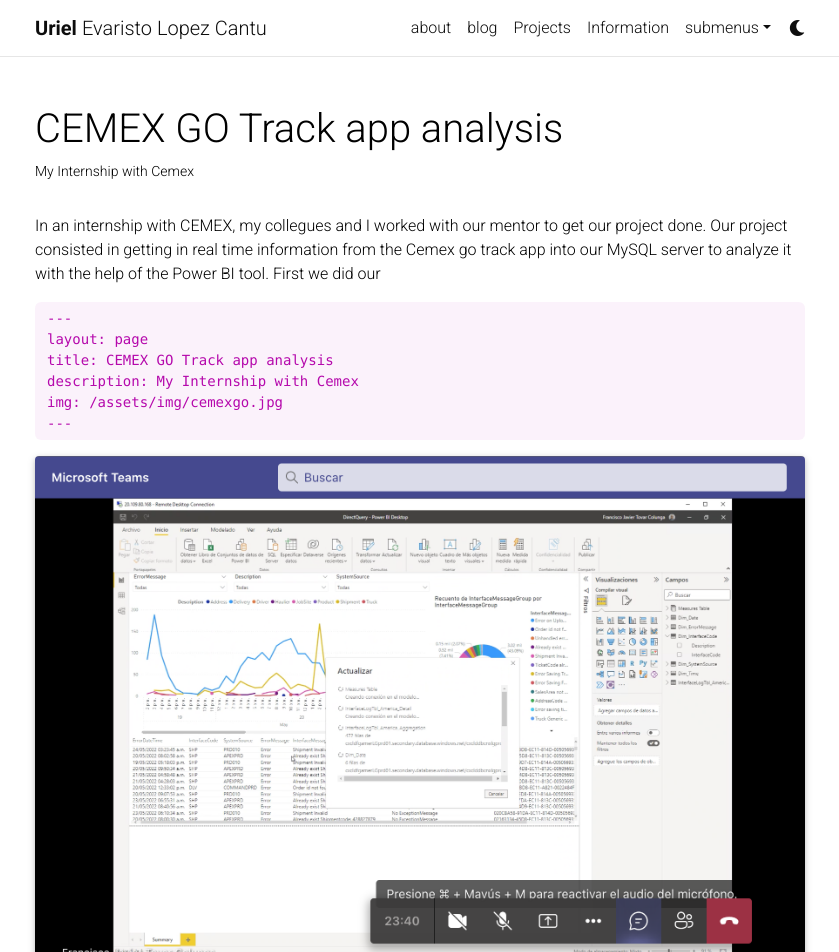
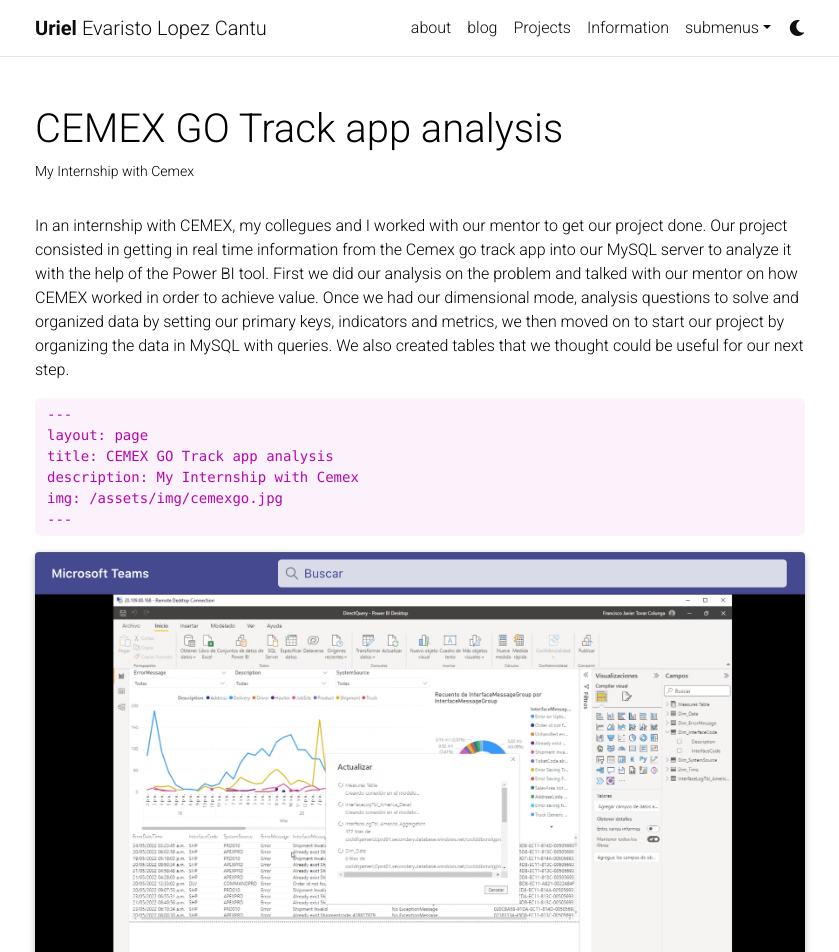
Before and after one commit to ulopezc/ulopezc.github.io, a Jekyll site: the page built from _projects/1_project.md, in a window 1280 px wide and 1400 px high. Shown: the top 952 px of the window, without its empty margins (220-1059 px from the left). Built offline with Jekyll 4.4.1, drawn with Linux system fonts in a browser that asks for light colours; full-size pictures stand in for the smaller copies a plugin makes; comment, search, counter and statistics services are not loaded; a style sheet for code colours, icons or effects is not loaded; some of the changed text lies outside the part shown.

Commit message:
Update 1_project.md

```diff
--- a/_projects/1_project.md
+++ b/_projects/1_project.md
@@ -7,7 +7,7 @@ importance: 1
 category: work
 ---
 
-In an internship with CEMEX, my collegues and I worked with our mentor to get our project done. Our project consisted in getting in real time information from the Cemex go track app into our MySQL server to analyze it with the help of the Power BI tool. First we did our
+In an internship with CEMEX, my collegues and I worked with our mentor to get our project done. Our project consisted in getting in real time information from the Cemex go track app into our MySQL server to analyze it with the help of the Power BI tool. First we did our analysis on the problem and talked with our mentor on how CEMEX worked in order to achieve value. Once we had our dimensional mode, analysis questions to solve and organized data by setting our primary keys, indicators and metrics, we then moved on to start our project by organizing the data in MySQL with queries. We also created tables that we thought could be useful for our next step.
 
     ---
     layout: page
@@ -22,27 +22,18 @@ In an internship with CEMEX, my collegues and I worked with our mentor to get ou
     </div>
 </div>
 <div class="caption">
-    An example of our meetings in which we discussed if our graphic resolved the problem.
+    One of our meetings.
 </div>
 
 
-Our final product was a
+ At the end of our project, we connected our MySQL server to PowerBI and started to make graphics in real time with valuable information. Most of our graphs showed areas of opportunity for CEMEX to improve.
 
 
 <div class="row justify-content-sm-center">
     <div class="col-sm-8 mt-3 mt-md-0">
-        {% include figure.html path="assets/img/6.jpg" title="example image" class="img-fluid rounded z-depth-1" %}
-    </div>
-    <div class="col-sm-4 mt-3 mt-md-0">
-        {% include figure.html path="assets/img/11.jpg" title="example image" class="img-fluid rounded z-depth-1" %}
+        {% include figure.html path="assets/img/.jpg" title="example image" class="img-fluid rounded z-depth-1" %}
     </div>
 </div>
 <div class="caption">
     You can also have artistically styled 2/3 + 1/3 images, like these.
 </div>
-
-
-The code is simple.
-Just wrap your images with `<div class="col-sm">` and place them inside `<div class="row">` (read more about the <a href="https://getbootstrap.com/docs/4.4/layout/grid/">Bootstrap Grid</a> system).
-To make images responsive, add `img-fluid` class to each; for rounded corners and shadows use `rounded` and `z-depth-1` classes.
-Here's the code for the last row of images above:
```
